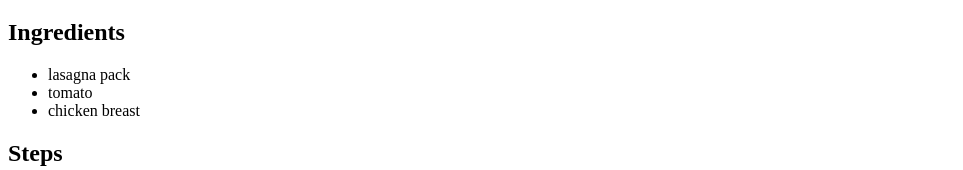
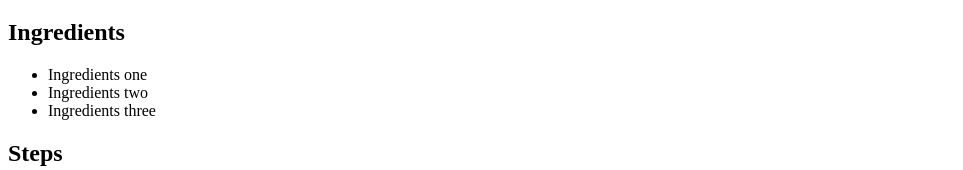
Before and after one commit to alaaodin1/odin-recipes, a plain HTML site: page recipes/pumpkin.html in a window 1280 px wide. Shown: the part 981-1151 px from the top of the page, without its empty margins (0-963 px from the left). Drawn offline with Linux system fonts and the light colour scheme.

Commit message:
changed name of the Ingredients

```diff
--- a/recipes/pumpkin.html
+++ b/recipes/pumpkin.html
@@ -12,9 +12,9 @@
     <h1>Discrption</h1>
     <h2>Ingredients</h2>
     <ul>
-        <li>lasagna pack</li>
-        <li>tomato</li>
-        <li>chicken breast</li>
+        <li>Ingredients one</li>
+        <li>Ingredients two</li>
+        <li>Ingredients three</li>
     </ul>
     <h2>Steps</h2>
     <ol>
```
Also changed, not shown: recipes/ziti.html (+3 -3 lines).
